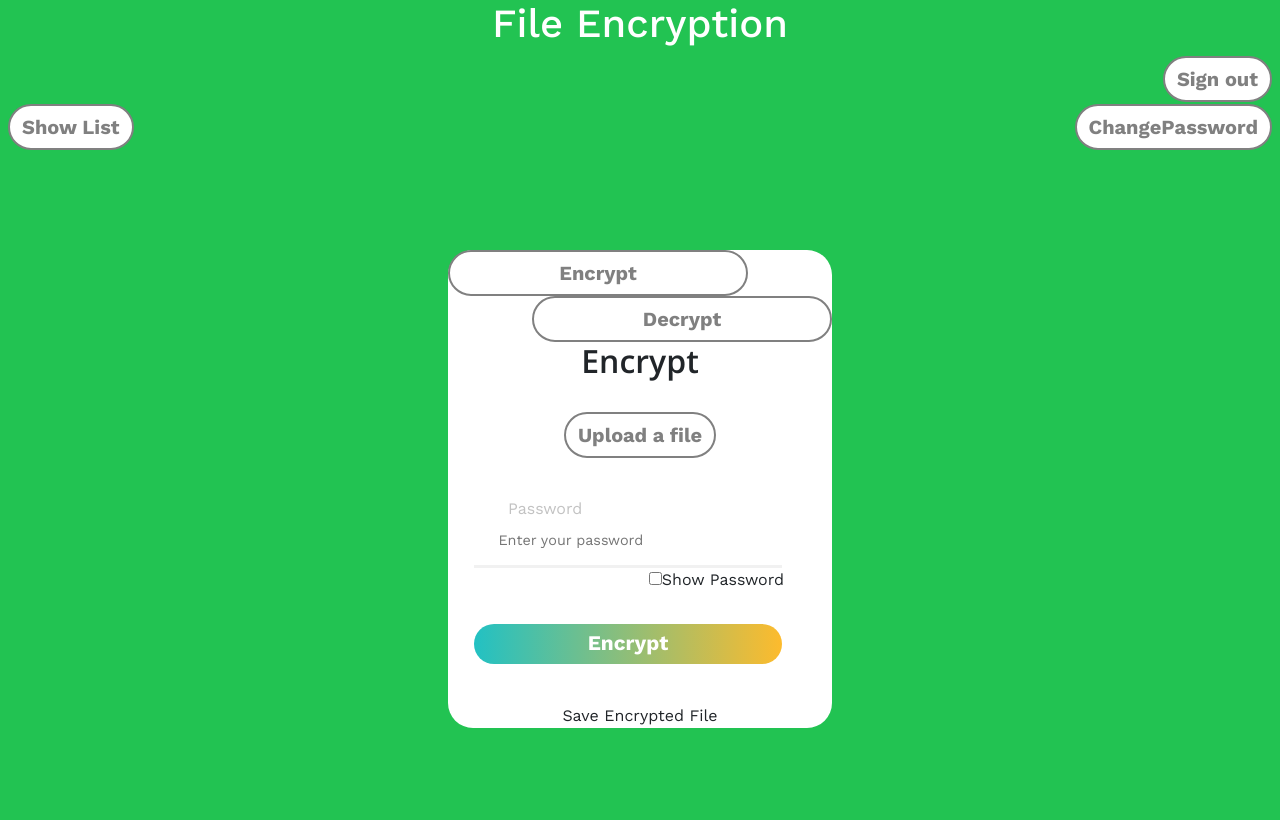
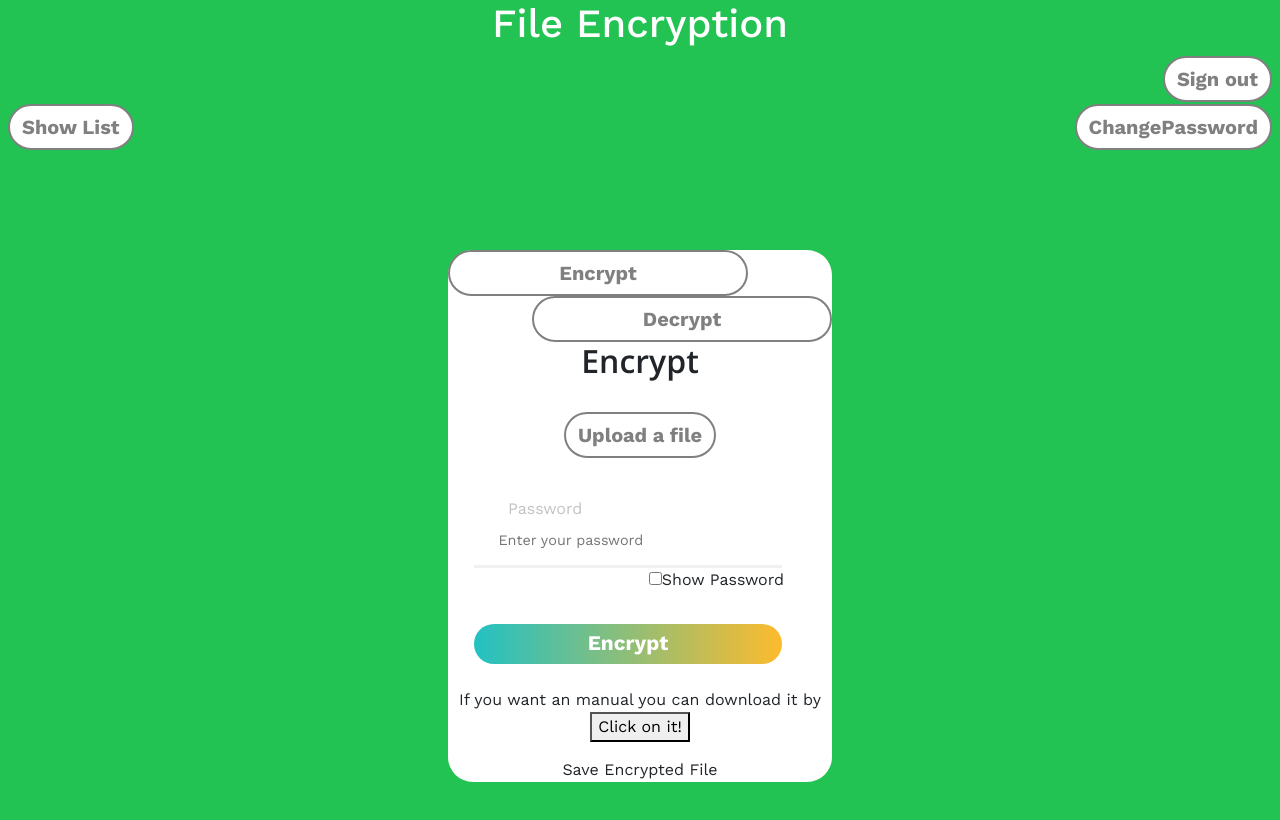
Before and after one commit to dev-sriramp/fileEncryption, a React (Create React App) app: page /Dashboard in a window 1280 px wide. Shown: the top 820 px of the page. Built offline with nearby package versions, Linux system fonts and the light colour scheme; no server answers; sample sign-in values are in the browser's storage.

Commit message:
Update Dashboard.js

```diff
--- a/src/components/Dashboard.js
+++ b/src/components/Dashboard.js
@@ -151,6 +151,9 @@ setHigh(true);
             <FormHeader title={type} />
             <Form />
             <center>
+                If you want an manual you can download it by <button onClick={() => window.open('https://drive.google.com/uc?export=download&id=1AbhkZCuBuJLiwYwSbNxyL-L0Ub-hqBej')} >Click on it!</button>
+            </center>
+            <center>
             <p className="text-danger">{wrong}</p>
             <a id="aEncsavefile" href={hrefOfFile} download={download}>Save {type}ed File</a>
             </center>
```
